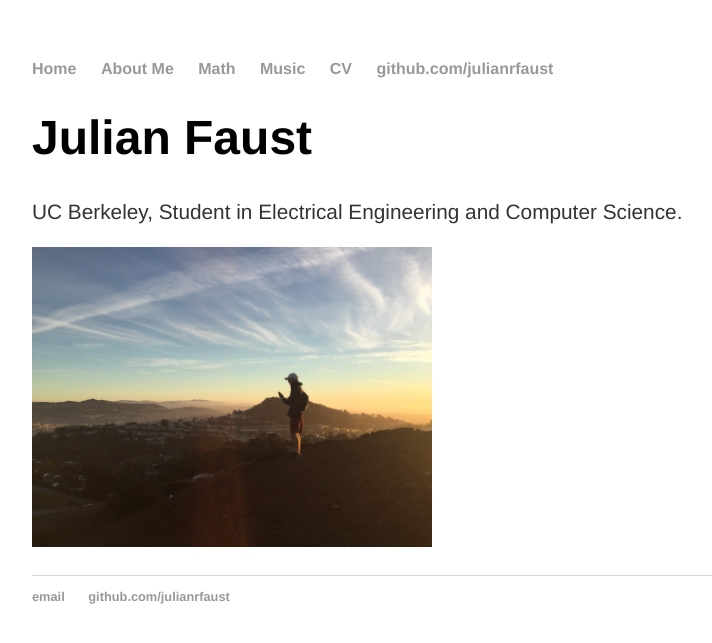
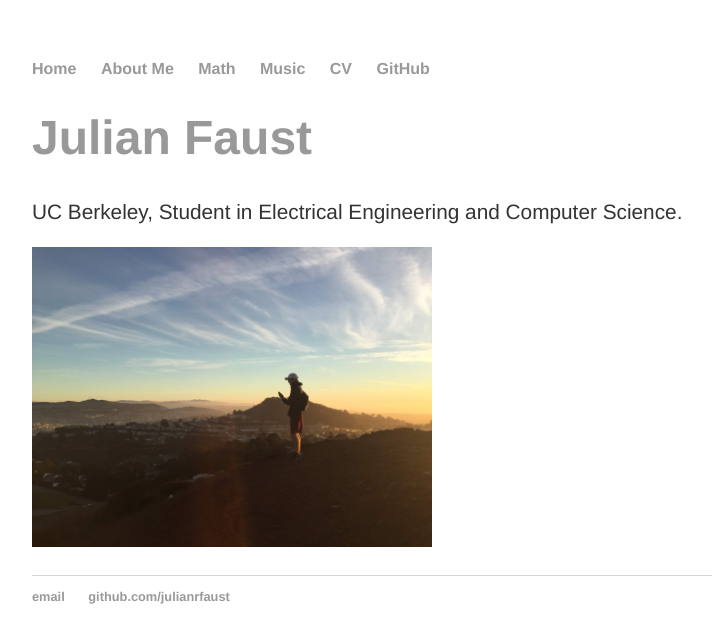
Before and after one commit to julianrfaust/julianrfaust.github.io, a Jekyll site: the page built from index.html, in a window 1280 px wide. Shown: the top 643 px of the page, without its empty margins (160-872 px from the left). Built offline with Jekyll 4.4.1, drawn with Linux system fonts in a browser that asks for light colours.

Commit message:
Update default.html

```diff
--- a/_layouts/default.html
+++ b/_layouts/default.html
@@ -13,7 +13,7 @@
 				<li><a href="/math">Math</a></li>
 				<li><a href="/music">Music</a></li>
 	        		<li><a href="/cv">CV</a></li>
-	        		<li><a href="https://github.com/julianrfaust">github.com/julianrfaust</a></li>
+	        		<li><a href="http://github.com/julianrfaust">GitHub</li>
 	    		</ul>
 			</nav>
 			<div class="container">
```
